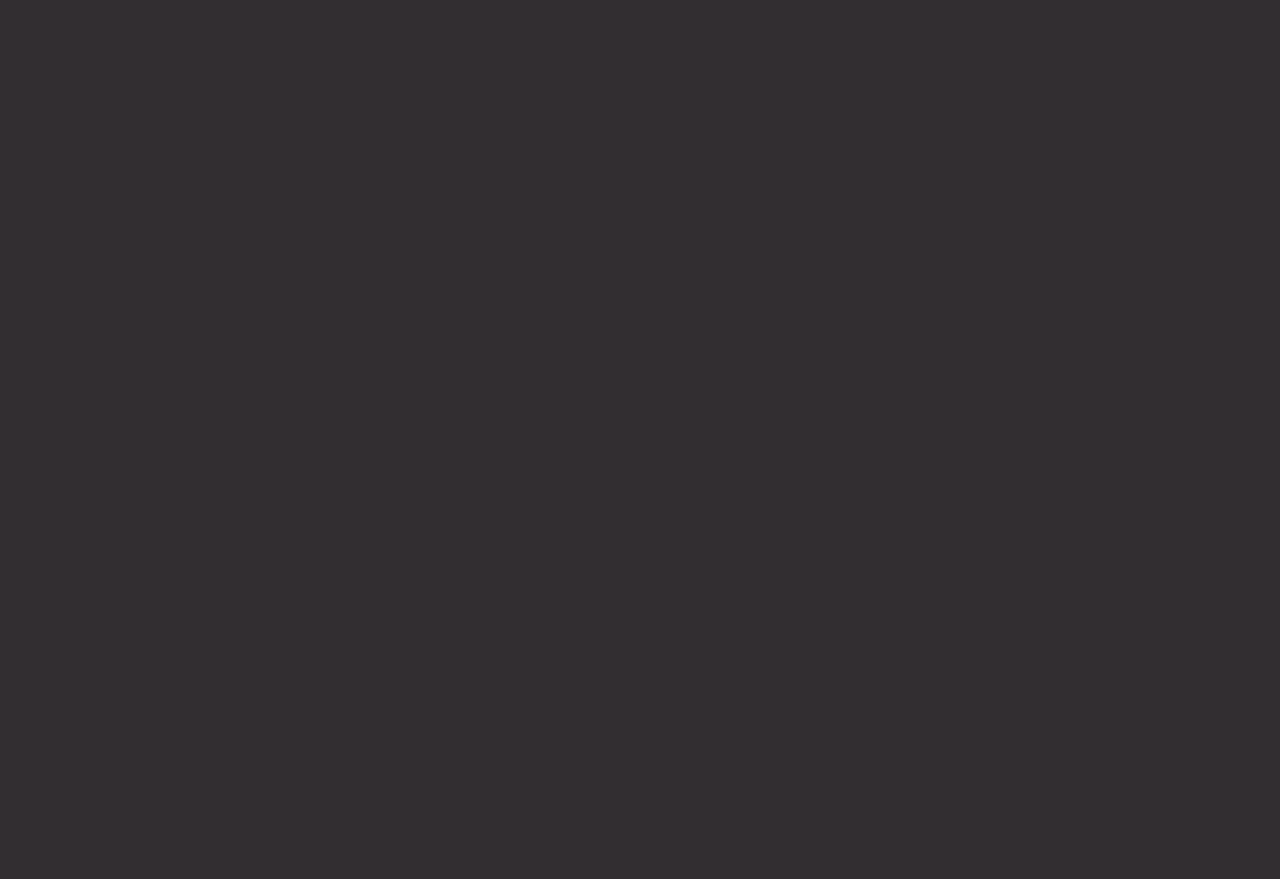
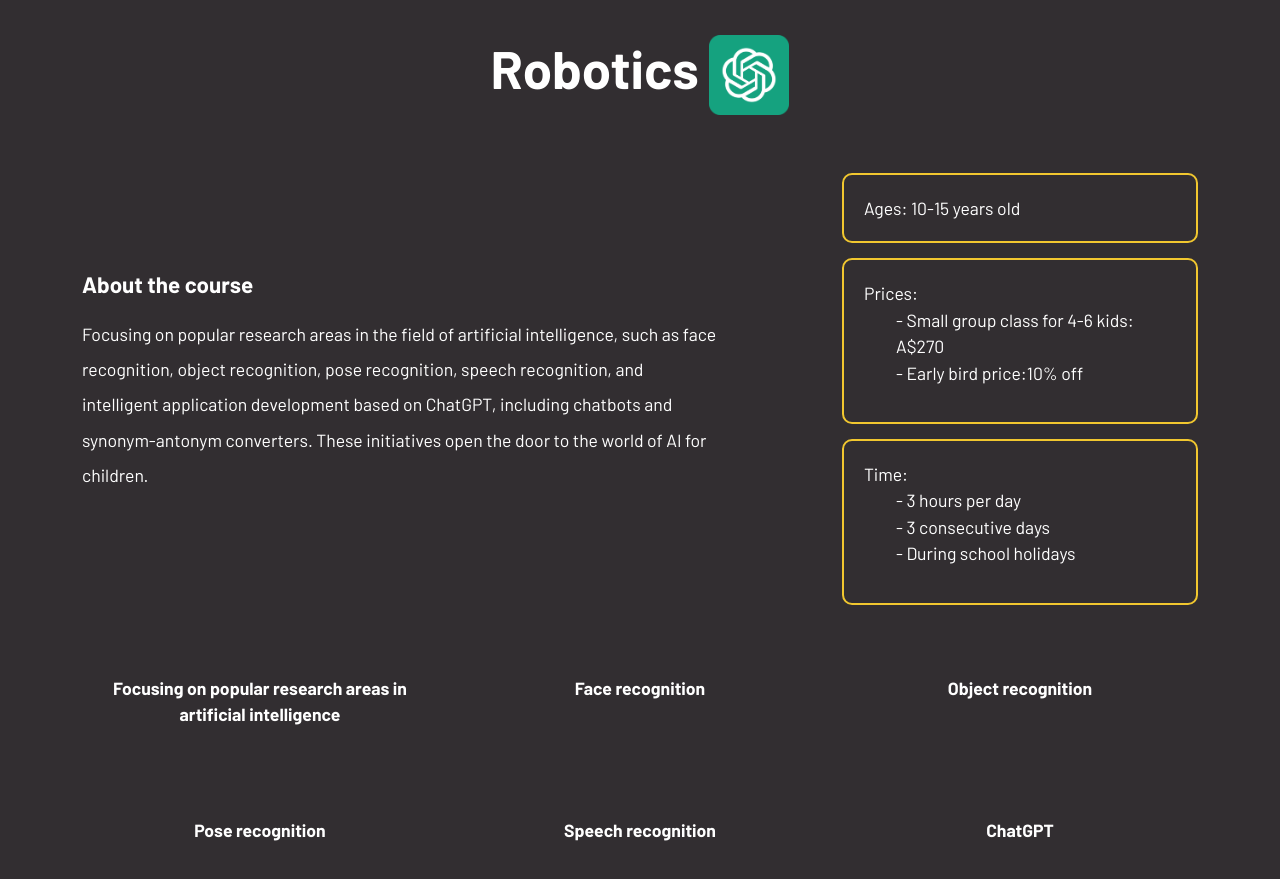
Before and after one commit to jjlovezz/magiccode, a React (Create React App) app: page /ai in a window 1280 px wide. Before the commit this address had no page. Before the commit the page ends 800 px from the top, so only its background shows below. Built offline with nearby package versions, Linux system fonts and the light colour scheme.

Commit message:
add AI course and AI detail page

```diff
--- a/public/index.html
+++ b/public/index.html
@@ -7,7 +7,7 @@
     <meta name="theme-color" content="#000000" />
     <meta
       name="description"
-      content="MagicCode Education is a coding club for kids dedicated to enhancing children's logical thinking and innovation abilities. The curriculum includes ScratchJr, Scratch, Python, and robotics."
+      content="MagicCode Education is a coding club for kids dedicated to enhancing children's logical thinking and innovation abilities. The curriculum includes ScratchJr, Scratch, Python, robotics and AI."
     />
     <link rel="apple-touch-icon" href="%PUBLIC_URL%/logo192.png" />
     <!--
--- a/src/App.css
+++ b/src/App.css
@@ -206,6 +206,9 @@ a:hover {
 }
 .coursesRobotics {
   background-image: url('./img/bgpic_robotics.png');
+}
+.coursesAI {
+  background-image: url('./img/bgpic_ai.jpg');
 }
 .coursesCardContent {
   padding: 15px;
--- a/src/App.js
+++ b/src/App.js
@@ -5,6 +5,7 @@ import ScratchJr from './components/page/ScratchJr';
 import Python from './components/page/Python';
 import Scratch from './components/page/Scratch';
 import Robotics from './components/page/Robotics';
+import AI from './components/page/AI';
 import ScrollToTop from './components/ScrollToTop';
 import Home from './components/Home';
 import Aos from 'aos';
@@ -53,6 +54,7 @@ Aos.init ({duration: 2000})
             <Route path="/python" element={<Python />} />
             <Route path="/scratch" element={<Scratch />} />
             <Route path="/robotics" element={<Robotics />} />
+            <Route path="/ai" element={<AI />} />
           </Routes>
         </ScrollToTop>
       </Router>
--- a/src/components/Courses.js
+++ b/src/components/Courses.js
@@ -159,6 +159,33 @@ function Courses() {
 
                             </SwiperSlide>
 
+                            <SwiperSlide>
+                                <div className='coursesCard'>
+                                    <div className='coursesCardImg coursesAI'>
+
+                                    </div>
+                                    <div className='coursesCardContent'>
+                                        <div>
+                                            <img alt='AI logo' src='./logo_ai.png' width="80" height="80"></img>
+                                        </div>
+                                        <div className='CardHeader'>
+                                            AI
+                                        </div>
+                                        <div className='CardText'>
+                                            {/*For two weeks in the summer we will teach children how to create websites and 3D-models, shoot video for a blog and create virtual worlds.*/}
+                                            {t('ai_intro')}
+                                        </div>
+                                        <div className='CardYears'>10 - 15 years</div>
+                                        <div className='CardButton'>
+                                            <Link to='/ai'>
+                                                <Button className='bigBtn'>Start course</Button>
+                                            </Link>
+                                        </div>
+                                    </div>
+
+                                </div>
+
+                            </SwiperSlide>
 
                         </Swiper>
 
--- /dev/null
+++ b/src/components/page/AI.js
@@ -0,0 +1,142 @@
+
+import React from 'react'
+import { Container, Row, Col } from 'react-bootstrap';
+import { Link } from 'react-router-dom'
+
+
+function AI() {
+    return (
+        <>
+            <div className='about'>
+
+                <div className=''>
+                    <Link to='/'>
+                        <i className="fas fa-times-circle closeIcon"></i>
+                    </Link>
+                </div>
+
+                <Container className='CoursBoxContainer'>
+                    <div >
+                        <h2 className='abCourseTitle'>Robotics <img alt='ai logo' src='./logo_ai.png' width="80" height="80"></img></h2>
+                    </div>
+                    <Row className='abCourseUl'>
+                        <Col md={7}>
+                            <div className='CourseDescrAll'>
+                                <div className='descriptionTitle'>
+                                    About the course
+                                </div>
+                                <p className='description-title-p'>
+                                    Focusing on popular research areas in the field of artificial intelligence,
+                                    such as face recognition, object recognition, pose recognition, speech recognition,
+                                    and intelligent application development based on ChatGPT,
+                                    including chatbots and synonym-antonym converters.
+                                    These initiatives open the door to the world of AI for children.
+                                </p>
+                            </div>
+                        </Col>
+                        <Col md={{ span: 4, offset: 1 }}>
+
+                            <Col xs={12} className='abNum'>
+                                Ages: 10-15 years old
+                            </Col>
+                            <Col xs={12} className='abNum'>
+                                Prices:
+                                <ul>
+                                    <li>- Small group class for 4-6 kids: A$270</li>
+                                    <li>- Early bird price:10% off</li>
+                                </ul>
+                            </Col>
+                            <Col xs={12} className='abNum'>
+                                Time:
+                                <ul>
+                                    <li>- 3 hours per day</li>
+                                    <li>- 3 consecutive days</li>
+                                    <li>- During school holidays</li>
+                                </ul>
+                            </Col>
+
+                        </Col>
+
+                    </Row>
+                    <div>
+                        <Row>
+                            <Col xs={6} mb={3} md={4}>
+
+                                <div className='abNumlesson' >
+                                    <div className='abNumlessonIcon' >
+                                        <i className="fas fa-child num-Icon"></i>
+                                    </div>
+                                    <div className='abNumlessonText' >
+                                        Focusing on popular research areas in artificial intelligence
+                                    </div>
+
+                                </div>
+                            </Col>
+                            <Col xs={6} md={4}>
+                                <div className='abNumlesson' >
+                                    <div className='abNumlessonIcon' >
+                                        <i className="fas fa-child num-Icon"></i>
+                                    </div>
+                                    <div className='abNumlessonText' >
+                                        Face recognition
+                                    </div>
+
+                                </div>
+                            </Col>
+                            <Col xs={6} md={4}>
+                                <div className='abNumlesson' >
+                                    <div className='abNumlessonIcon' >
+                                        <i className="fas fa-child num-Icon"></i>
+                                    </div>
+                                    <div className='abNumlessonText' >
+                                        Object recognition
+                                    </div>
+
+                                </div>
+                            </Col>
+                            <Col xs={6} md={4}>
+                                <div className='abNumlesson' >
+                                    <div className='abNumlessonIcon' >
+                                        <i className="fas fa-child num-Icon"></i>
+                                    </div>
+                                    <div className='abNumlessonText' >
+                                        Pose recognition
+                                    </div>
+
+                                </div>
+                            </Col>
+                            <Col xs={6} md={4}>
+                                <div className='abNumlesson' >
+                                    <div className='abNumlessonIcon' >
+                                        <i className="fas fa-child num-Icon"></i>
+                                    </div>
+                                    <div className='abNumlessonText' >
+                                        Speech recognition
+                                    </div>
+
+                                </div>
+                            </Col>
+                            <Col xs={6} md={4}>
+                                <div className='abNumlesson' >
+                                    <div className='abNumlessonIcon' >
+                                        <i className="fas fa-child num-Icon"></i>
+                                    </div>
+                                    <div className='abNumlessonText' >
+                                        ChatGPT
+                                    </div>
+
+                                </div>
+                            </Col>
+                        </Row>
+
+                    </div>
+
+                </Container>
+
+            </div>
+
+        </>
+    )
+}
+
+export default AI
--- a/src/locales/en.json
+++ b/src/locales/en.json
@@ -4,5 +4,6 @@
     "scratchjr_intro" : "With ScratchJr, young children can program their own interactive stories and games. In the process, they learn to solve problems, design projects, and express themselves creatively on the computer.",
     "scratch_intro": "Scratch is a visual programming language that enables children to create digital stories, games, and animations. Scratch promotes logical and computational thinking, problem solving skills and creativity.",
     "python_intro": "Python is the ideal syntax-based programming language for children to learn. It helps them grasp the basic concepts of algorithmics and programming, while immersing them in the culture and specifics of the IT world.",
-    "robotics_intro":"The micro:bit-based robotics programming courses focus on learning the principles of various sensors and methods of hardware-software collaborative programming, perfectly embodying the STEM education philosophy."
+    "robotics_intro":"The micro:bit-based robotics programming courses focus on learning the principles of various sensors and methods of hardware-software collaborative programming, perfectly embodying the STEM education philosophy.",
+    "ai_intro":"Focusing on popular research areas in artificial intelligence, students will learn basic knowledge and project development such as face recognition, object recognition, pose recognition, speech recognition, ChatGPT, etc."
 }
--- a/src/locales/zh.json
+++ b/src/locales/zh.json
@@ -4,5 +4,6 @@
     "scratchjr_intro" : "利用ScratchJr,小朋友可以编程制作自己的互动故事和游戏。在此过程中，学习解决问题、设计项目，并在电脑上创造性地表达自己。",
     "scratch_intro": "Scratch是一种图形化编程语言, 能够帮助少儿创建数字故事、游戏和动画, 并提升少儿的逻辑和计算思维、问题解决能力和创造力。",
     "python_intro": "Python是最适合少儿学习的代码类编程语言。它帮助孩子们掌握算法和编程的基本概念，并让他们深入了解 IT 世界的文化和特点。",
-    "robotics_intro":"基于micro:bit的机器人编程课程, 学习各种传感器原理和软硬件协同编程方法, 完美践行STEM教育理念。"
+    "robotics_intro":"基于micro:bit的机器人编程课程, 学习各种传感器原理和软硬件协同编程方法, 完美践行STEM教育理念。",
+    "ai_intro":"围绕人工智能热点问题，学习人脸识别、目标识别、姿势识别、语音识别、ChatGPT等基础知识和项目开发。"
 }
```
Also changed, not shown: public/logo_ai.png (added), src/img/bgpic_ai.jpg (added).
